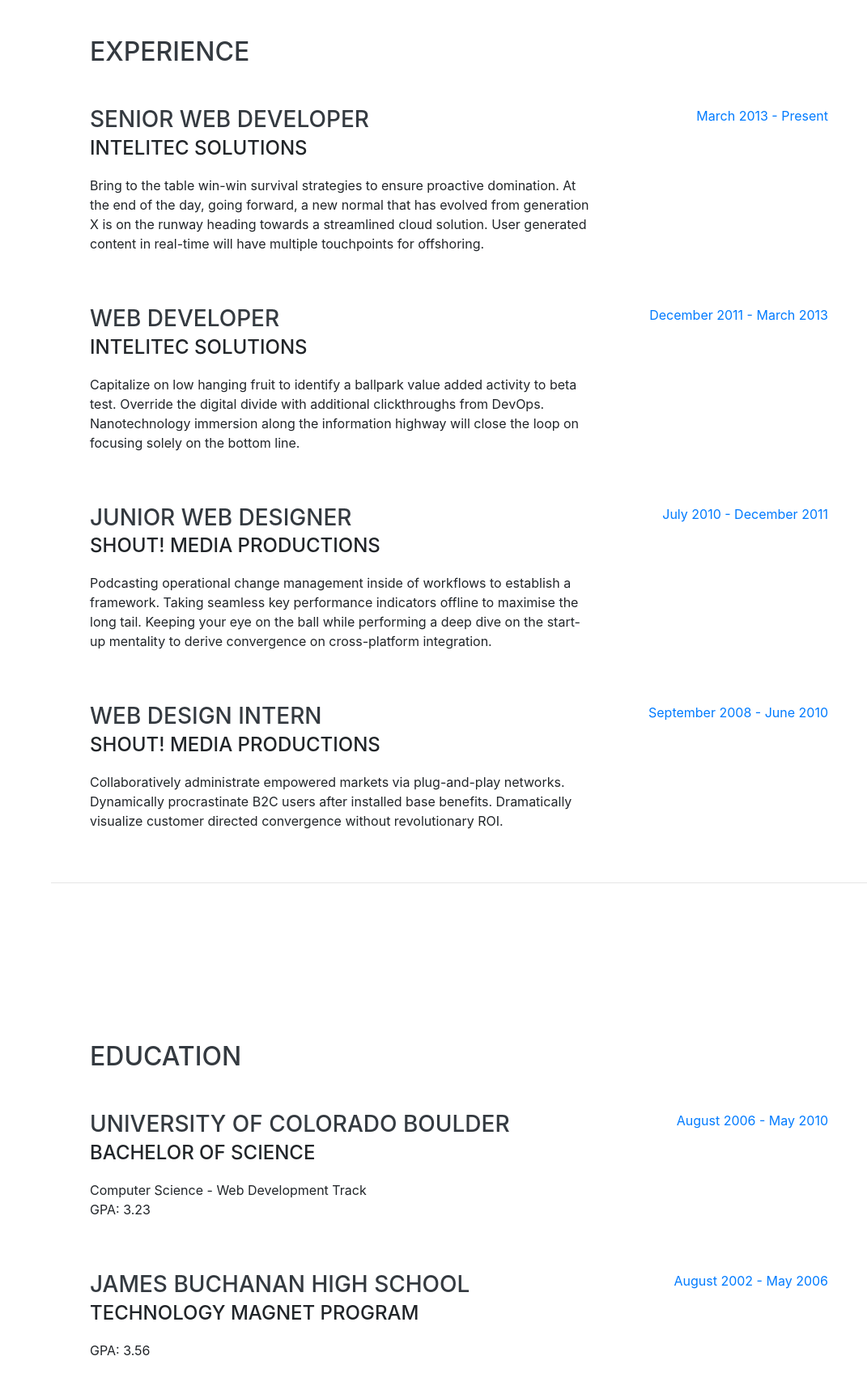
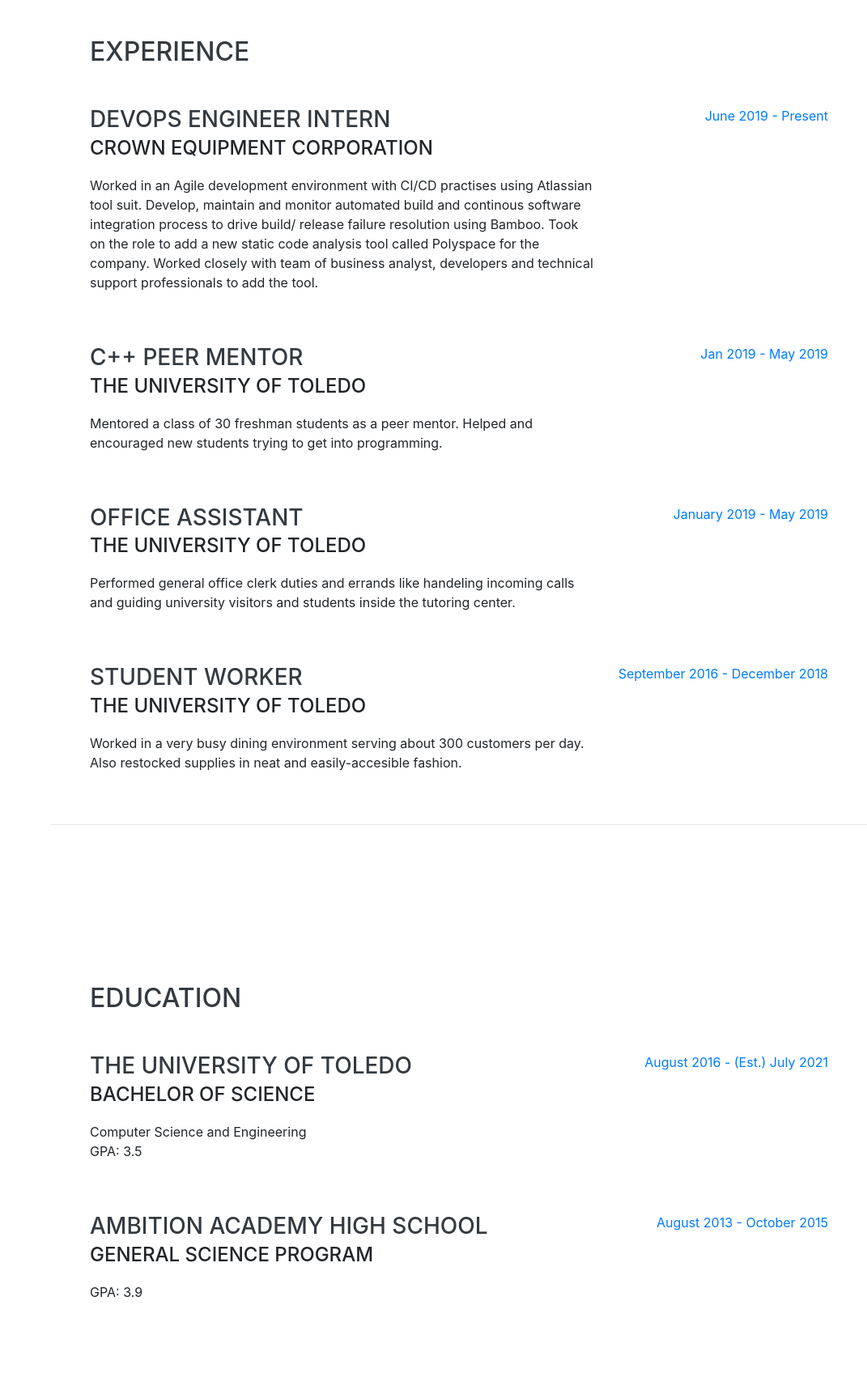
Before and after one commit to asimthapa/asimthapa.github.io, a website with bundled scripts: page index.html in a window 1280 px wide. Shown: the part 804-2516 px from the top of the page at 81% size, without its empty margins (209-1280 px from the left). Built offline with nearby package versions, Linux system fonts and the light colour scheme; a web font is replaced by a local one.

Commit message:
pop up txt

```diff
--- a/index.html
+++ b/index.html
@@ -8,7 +8,7 @@
   <meta name="description" content="">
   <meta name="author" content="">
 
-  <title>Resume - Start Bootstrap Theme</title>
+  <title>Asim Thapa</title>
 
   <!-- Bootstrap core CSS -->
   <link href="vendor/bootstrap/css/bootstrap.min.css" rel="stylesheet">
@@ -27,7 +27,7 @@
 
   <nav class="navbar navbar-expand-lg navbar-dark bg-primary fixed-top" id="sideNav">
     <a class="navbar-brand js-scroll-trigger" href="#page-top">
-      <span class="d-block d-lg-none">Clarence Taylor</span>
+      <span class="d-block d-lg-none">Asim Thapa</span>
       <span class="d-none d-lg-block">
         <img class="img-fluid img-profile rounded-circle mx-auto mb-2" src="img/profile.jpg" alt="">
       </span>
@@ -101,45 +101,48 @@
 
         <div class="resume-item d-flex flex-column flex-md-row justify-content-between mb-5">
           <div class="resume-content">
-            <h3 class="mb-0">Senior Web Developer</h3>
-            <div class="subheading mb-3">Intelitec Solutions</div>
-            <p>Bring to the table win-win survival strategies to ensure proactive domination. At the end of the day, going forward, a new normal that has evolved from generation X is on the runway heading towards a streamlined cloud solution. User generated content in real-time will have multiple touchpoints for offshoring.</p>
+            <h3 class="mb-0">DevOps Engineer Intern</h3>
+            <div class="subheading mb-3">Crown Equipment Corporation</div>
+            <p> Worked in an Agile development environment with CI/CD practises using Atlassian tool suit. Develop, maintain and monitor automated build and continous software integration process
+            to drive build/ release failure resolution using Bamboo. Took on the role to add a new static code analysis tool called Polyspace for the company. Worked closely with team of business
+            analyst, developers and technical support professionals to add the tool.
+            </p>
           </div>
           <div class="resume-date text-md-right">
-            <span class="text-primary">March 2013 - Present</span>
+            <span class="text-primary">June 2019 - Present</span>
           </div>
         </div>
 
         <div class="resume-item d-flex flex-column flex-md-row justify-content-between mb-5">
           <div class="resume-content">
-            <h3 class="mb-0">Web Developer</h3>
-            <div class="subheading mb-3">Intelitec Solutions</div>
-            <p>Capitalize on low hanging fruit to identify a ballpark value added activity to beta test. Override the digital divide with additional clickthroughs from DevOps. Nanotechnology immersion along the information highway will close the loop on focusing solely on the bottom line.</p>
+            <h3 class="mb-0">C++ Peer Mentor</h3>
+            <div class="subheading mb-3">The University of Toledo</div>
+            <p>Mentored a class of 30 freshman students as a peer mentor. Helped and encouraged new students trying to get into programming.</p>
           </div>
           <div class="resume-date text-md-right">
-            <span class="text-primary">December 2011 - March 2013</span>
+            <span class="text-primary">Jan 2019 - May 2019</span>
           </div>
         </div>
 
         <div class="resume-item d-flex flex-column flex-md-row justify-content-between mb-5">
           <div class="resume-content">
-            <h3 class="mb-0">Junior Web Designer</h3>
-            <div class="subheading mb-3">Shout! Media Productions</div>
-            <p>Podcasting operational change management inside of workflows to establish a framework. Taking seamless key performance indicators offline to maximise the long tail. Keeping your eye on the ball while performing a deep dive on the start-up mentality to derive convergence on cross-platform integration.</p>
+            <h3 class="mb-0">Office Assistant</h3>
+            <div class="subheading mb-3">The University of Toledo</div>
+              <p>Performed general office clerk duties and errands like handeling incoming calls and guiding university visitors and students inside the tutoring center.</p>
           </div>
           <div class="resume-date text-md-right">
-            <span class="text-primary">July 2010 - December 2011</span>
+            <span class="text-primary">January 2019 - May 2019</span>
           </div>
         </div>
 
         <div class="resume-item d-flex flex-column flex-md-row justify-content-between">
           <div class="resume-content">
-            <h3 class="mb-0">Web Design Intern</h3>
-            <div class="subheading mb-3">Shout! Media Productions</div>
-            <p>Collaboratively administrate empowered markets via plug-and-play networks. Dynamically procrastinate B2C users after installed base benefits. Dramatically visualize customer directed convergence without revolutionary ROI.</p>
+            <h3 class="mb-0">Student Worker</h3>
+            <div class="subheading mb-3">The University of Toledo</div>
+            <p>Worked in a very busy dining environment serving about 300 customers per day. Also restocked supplies in neat and easily-accesible fashion.</p>
           </div>
           <div class="resume-date text-md-right">
-            <span class="text-primary">September 2008 - June 2010</span>
+            <span class="text-primary">September 2016 - December 2018</span>
           </div>
         </div>
 
@@ -155,24 +158,24 @@
 
         <div class="resume-item d-flex flex-column flex-md-row justify-content-between mb-5">
           <div class="resume-content">
-            <h3 class="mb-0">University of Colorado Boulder</h3>
+            <h3 class="mb-0">The University of Toledo</h3>
             <div class="subheading mb-3">Bachelor of Science</div>
-            <div>Computer Science - Web Development Track</div>
-            <p>GPA: 3.23</p>
+            <div>Computer Science and Engineering</div>
+            <p>GPA: 3.5</p>
           </div>
           <div class="resume-date text-md-right">
-            <span class="text-primary">August 2006 - May 2010</span>
+            <span class="text-primary">August 2016 - (Est.) July 2021</span>
           </div>
         </div>
 
         <div class="resume-item d-flex flex-column flex-md-row justify-content-between">
           <div class="resume-content">
-            <h3 class="mb-0">James Buchanan High School</h3>
-            <div class="subheading mb-3">Technology Magnet Program</div>
-            <p>GPA: 3.56</p>
+            <h3 class="mb-0">Ambition Academy High School</h3>
+            <div class="subheading mb-3">General Science Program</div>
+            <p>GPA: 3.9</p>
           </div>
           <div class="resume-date text-md-right">
-            <span class="text-primary">August 2002 - May 2006</span>
+            <span class="text-primary">August 2013 - October 2015</span>
           </div>
         </div>
 
@@ -188,7 +191,7 @@
         <div class="subheading mb-3">Programming Languages &amp; Tools</div>
         <ul class="list-inline dev-icons">
           <li class="list-inline-item">
-            <i class="fab fa-html5"></i>
+            <i class="fab fa-python userAdded"></i>
           </li>
           <li class="list-inline-item">
             <i class="fab fa-css3-alt"></i>
```
Also changed, not shown: css/resume.min.css (+5 -0 lines), img/profile.jpg.
